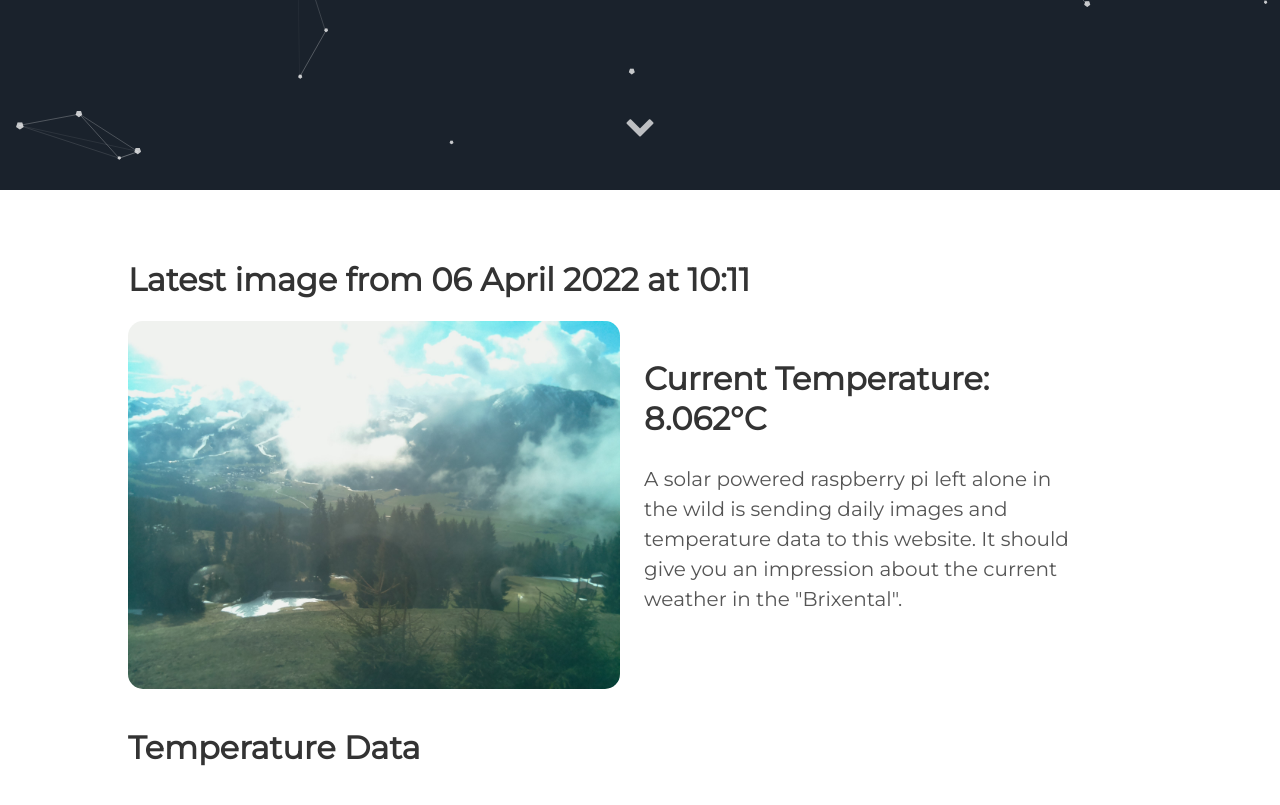
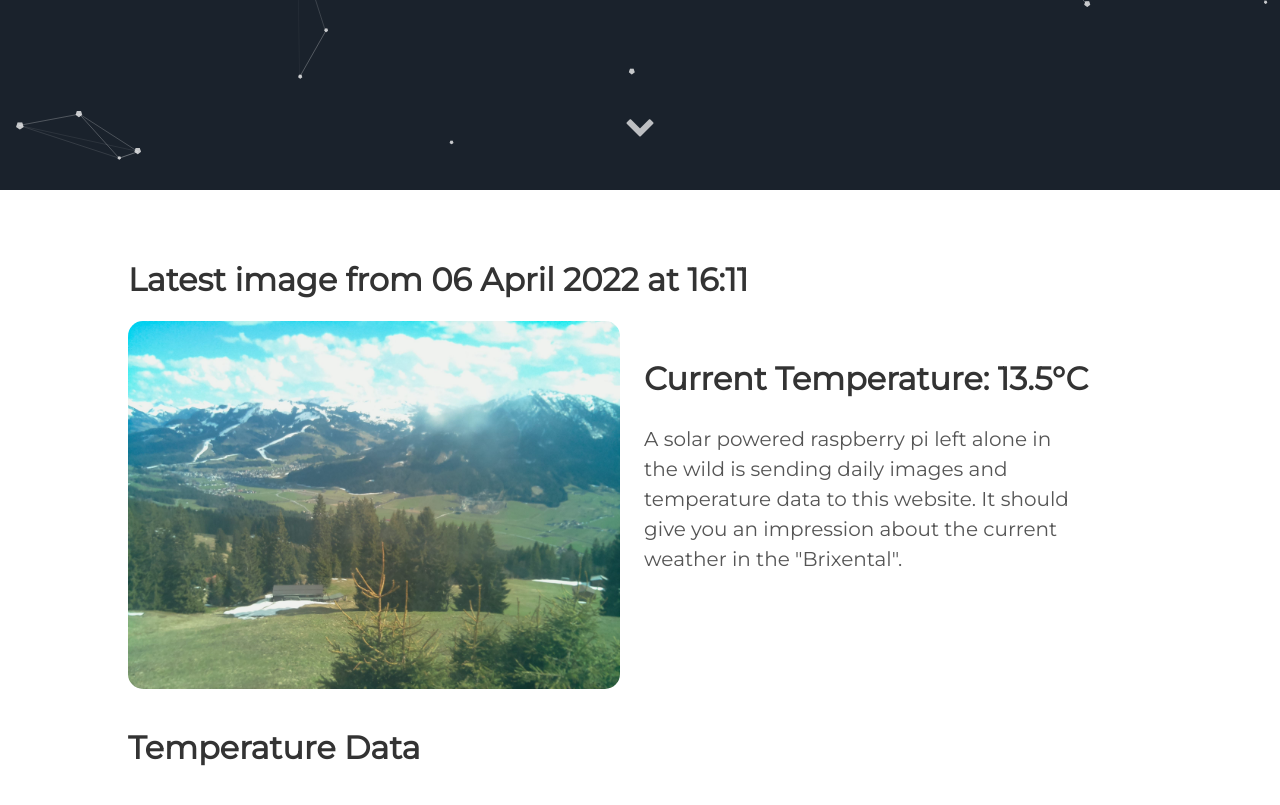
Before and after one commit to vektorious/vektorious.github.io, a Jekyll site: the page built from resources/huette.md, in a window 1280 px wide and 900 px high, scrolled down 710 px. Shown: the top 805 px of the window. Built offline with Jekyll 4.4.1, drawn with Linux system fonts in a browser that asks for light colours.

Commit message:
I'm a bot beep boop

```diff
--- a/resources/huette.md
+++ b/resources/huette.md
@@ -6,13 +6,13 @@ image: '/assets/img/'
 description: 'Live image from the Austrian alps'
 twitter_text: ' '
 ---
-## Latest image from 06 April 2022 at 10:11
+## Latest image from 06 April 2022 at 16:11
 <div class="huette">
   <div class="huette-image">
     <img src="{{ "/assets/img/huette.jpg" | prepend: site.baseurl }}">
   </div>
   <div class="huette-text">
-        <h2>Current Temperature: 8.062°C</h2>
+        <h2>Current Temperature: 13.5°C</h2>
         <p>A solar powered raspberry pi left alone in the wild is sending daily images and temperature data to this website. It should give you an impression about the current weather in the "Brixental".</p>
 
   </div>
```
Also changed, not shown: rpi-script/2022-04-06_160947.txt (renamed from rpi-script/2022-04-06_100949.txt, +5 -5 lines), rpi-script/huette.md (+2 -2 lines), assets/img/huette.jpg, assets/img/temp_plot.png, rpi-script/temp_plot.png, 1 other file.
